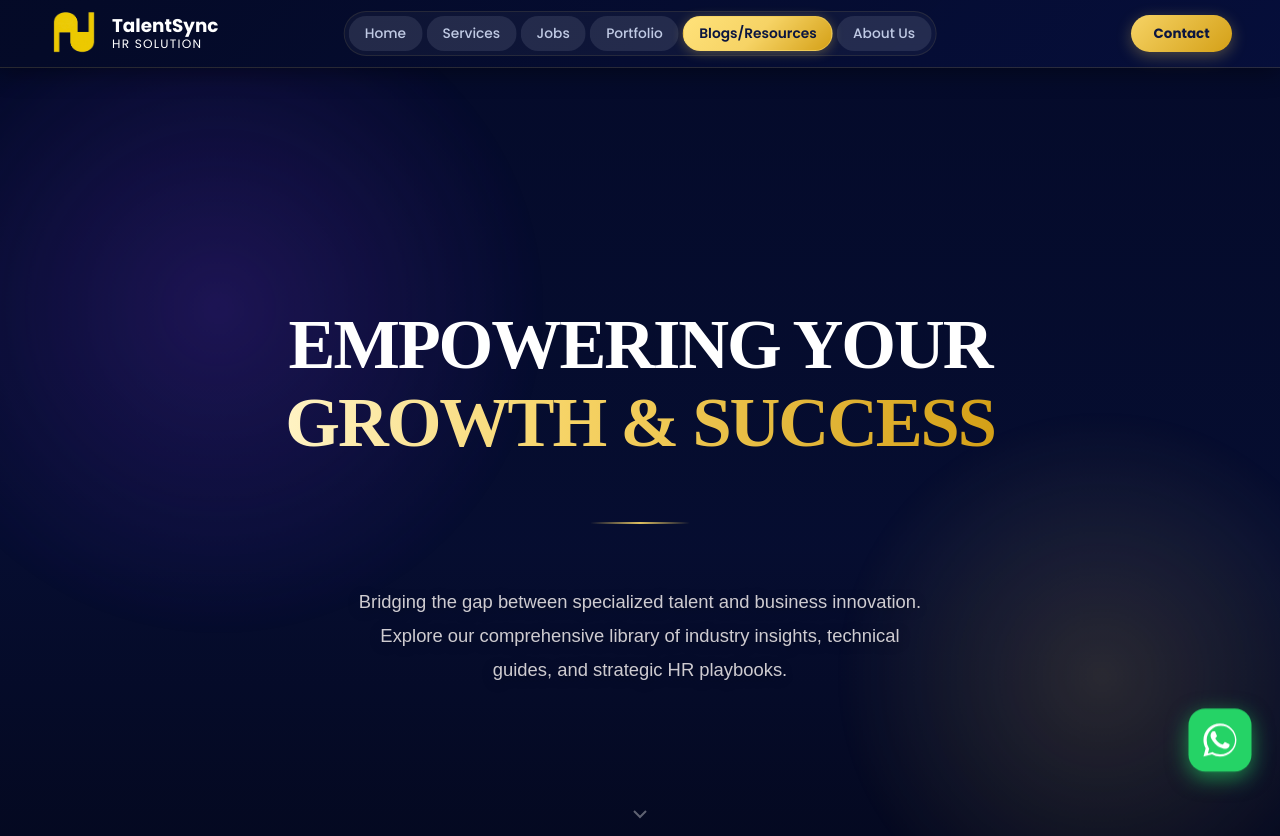
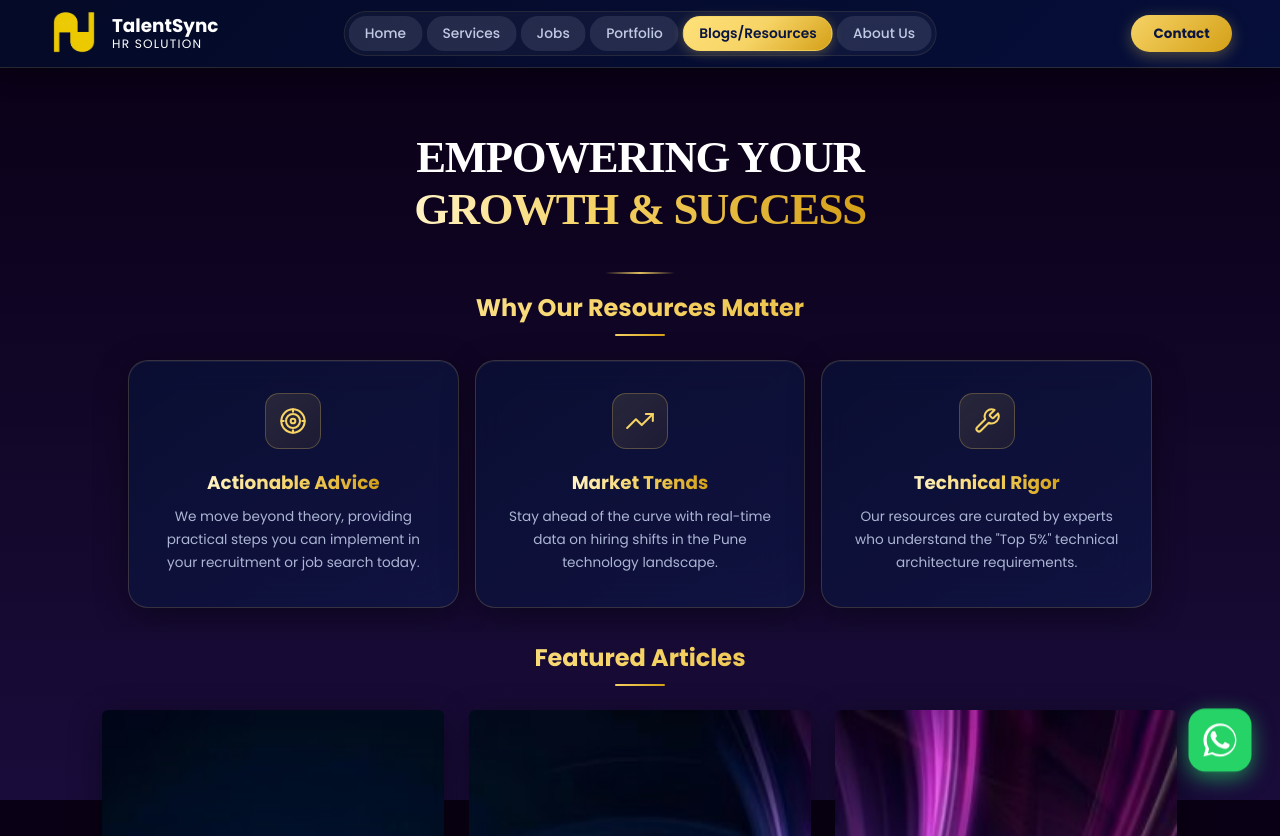
Before and after one commit to Darshan7979/talentsync, a plain HTML site: page Talentsync Website/blogs.html in a window 1280 px wide. Shown: the top 836 px of the page. Drawn offline with Linux system fonts and the light colour scheme.

Commit message:
Add video bg to industries section, update blogs page hero layout and pillar cards styling

```diff
--- a/Talentsync Website/blogs.html
+++ b/Talentsync Website/blogs.html
@@ -26,33 +26,39 @@
 
 
     @keyframes pulse-glow { 0%, 100% { opacity: 0.55; transform: scale(1); } 50% { opacity: 0.85; transform: scale(1.08); } }
-    .hero { position: relative; min-height: 100vh; display: flex; align-items: center; justify-content: center; overflow: hidden; padding: 6rem 2rem; text-align: center; }
+    .hero-pillars-wrap { position: relative; overflow: hidden; }
+    .hero-pillars-wrap > .hero-video-wrap { position: absolute; inset: 0; z-index: 0; }
+    .hero-pillars-wrap > .hero-video-wrap video { width: 100%; height: 100%; object-fit: cover; display: block; opacity: 0; transition: opacity 0.5s ease; }
+    .hero-pillars-wrap > .hero-video-wrap video.loaded { opacity: 1; }
+    .hero-pillars-wrap > .hero-video-overlay { position: absolute; inset: 0; background: rgba(4,8,30,0.62); z-index: 1; }
+    .hero { position: relative; z-index: 2; min-height: auto; display: flex; align-items: flex-start; justify-content: center; overflow: hidden; padding: 1.5rem 2rem 0.5rem; text-align: center; background: transparent; }
+    .pillars-section { position: relative; z-index: 2; }
     .hero-video-wrap { position: absolute; inset: 0; z-index: 0; }
     .hero-video { width: 100%; height: 100%; object-fit: cover; display: block; opacity: 0; transition: opacity 0.5s ease; }
     .hero-video.loaded { opacity: 1; }
-    .hero-video-overlay { position: absolute; inset: 0; background: linear-gradient(180deg, rgba(4,8,30,0.55) 0%, rgba(6,13,46,0.82) 60%, rgba(4,8,30,0.96) 100%); z-index: 1; }
-    .hero::before { content: ''; position: absolute; width: clamp(320px,50vw,680px); height: clamp(320px,50vw,680px); border-radius: 50%; background: radial-gradient(circle, rgba(124,58,237,0.28) 0%, transparent 70%); top: -10%; left: -8%; z-index: 1; pointer-events: none; animation: pulse-glow 7s ease-in-out infinite; }
-    .hero::after { content: ''; position: absolute; width: clamp(260px,40vw,560px); height: clamp(260px,40vw,560px); border-radius: 50%; background: radial-gradient(circle, rgba(246,211,101,0.18) 0%, transparent 70%); bottom: -8%; right: -6%; z-index: 1; pointer-events: none; animation: pulse-glow 9s ease-in-out infinite reverse; }
+    .hero-video-overlay { display: none; }
+    .hero::before { display: none; }
+    .hero::after { display: none; }
     .hero-center { position: relative; z-index: 2; display: flex; flex-direction: column; align-items: center; max-width: 820px; margin: 0 auto; }
-    .hero-eyebrow { margin-bottom: 1.6rem; animation: fadeUp 0.6s ease both; }
+    .hero-eyebrow { margin-bottom: 0.5rem; animation: fadeUp 0.6s ease both; }
     .eyebrow-pill { display: inline-flex; align-items: center; gap: 0.5rem; font-size: 0.72rem; font-weight: 600; letter-spacing: 0.2em; text-transform: uppercase; color: #f7e6a1; background: rgba(246,211,101,0.1); border: 1px solid rgba(246,211,101,0.28); border-radius: 999px; padding: 0.38rem 0.9rem; }
     .eyebrow-pill::before { content: ''; width: 6px; height: 6px; border-radius: 50%; background: linear-gradient(135deg, #f6d365, #d4a017); box-shadow: 0 0 8px rgba(246,211,101,0.7); flex-shrink: 0; }
-    .hero-title { font-family: 'Times New Roman', Times, serif; font-weight: 800; font-size: clamp(2.6rem,5.5vw,5rem); color: #fff; letter-spacing: -0.03em; line-height: 1.1; margin: 0; animation: fadeUp 0.65s ease 0.12s both; }
+    .hero-title { font-family: 'Times New Roman', Times, serif; font-weight: 800; font-size: clamp(1.6rem,3.5vw,2.8rem); color: #fff; letter-spacing: -0.03em; line-height: 1.15; margin: 0; animation: fadeUp 0.65s ease 0.12s both; }
     .hero-title em { font-style: normal; }
-    .hero-divider { width: clamp(60px,10vw,100px); height: 2px; background: linear-gradient(90deg, transparent, rgba(246,211,101,0.9), transparent); border-radius: 2px; margin: 1.8rem auto; animation: fadeUp 0.65s ease 0.22s both; }
+    .hero-divider { width: clamp(40px,8vw,70px); height: 2px; background: linear-gradient(90deg, transparent, rgba(246,211,101,0.9), transparent); border-radius: 2px; margin: 0.3rem auto 0; animation: fadeUp 0.65s ease 0.22s both; }
     .hero-sub { font-family: Arial, Helvetica, sans-serif; font-size: clamp(1rem,1.8vw,1.15rem); color: rgba(220,228,255,0.82); line-height: 1.85; max-width: 580px; margin: 0 auto; animation: fadeUp 0.65s ease 0.28s both; text-shadow: none; font-weight: 400; letter-spacing: 0; }
-    .hero-scroll-cue { position: absolute; bottom: 2.5rem; left: 50%; transform: translateX(-50%); z-index: 2; }
+    .hero-scroll-cue { display: none; }
     .scroll-mouse { width: 26px; height: 40px; border: 2px solid rgba(255,255,255,0.4); border-radius: 13px; display: flex; justify-content: center; padding-top: 6px; }
     .scroll-wheel { width: 4px; height: 8px; background: rgba(255,255,255,0.6); border-radius: 2px; animation: scrollWheel 1.6s ease-in-out infinite; }
     @keyframes scrollWheel { 0% { opacity: 1; transform: translateY(0); } 100% { opacity: 0; transform: translateY(12px); } }
 
     /* ── Content Elements ── */
-    .section-title { text-align: center; margin-bottom: 3.5rem; }
-    .section-title h3 { font-size: 2.2rem; color: var(--primary); margin-bottom: 1rem; position: relative; }
+    .section-title { text-align: center; margin-bottom: 1.5rem; }
+    .section-title h3 { font-size: 1.5rem; color: var(--primary); margin-bottom: 0.6rem; position: relative; }
     .section-title .bar { width: 60px; height: 4px; background: var(--secondary); margin: 0 auto; border-radius: 2px; }
 
     /* ── Enterprise Flip Cards ── */
-    .resources-section { padding: 80px 8%; background: transparent !important; }
+    .resources-section { padding: 0.5rem 8% 1rem; background: transparent !important; }
     .resources-grid { display: grid; grid-template-columns: repeat(3, 1fr); gap: 24px; perspective: 1000px; }
     .resource-card-link { text-decoration: none; display: block; opacity: 0; transform: translateY(40px); transition: opacity 0.7s cubic-bezier(0.2,0.8,0.2,1), transform 0.7s cubic-bezier(0.2,0.8,0.2,1); height: 420px; }
     .resource-card-link.in-view { opacity: 1; transform: translateY(0); }
@@ -85,8 +91,8 @@
     @media (max-width: 600px) { .resources-grid { grid-template-columns: 1fr; } .resource-card { height: 360px !important; } .resource-card-link { height: 360px; } }
 
     /* ── Knowledge Pillars ── */
-    .pillars-section { padding: 80px 10%; text-align: center; background: transparent !important; }
-    .pillars-grid { display: grid; grid-template-columns: repeat(auto-fit, minmax(300px, 1fr)); gap: 2rem; margin-top: 4rem; }
+    .pillars-section { padding: 0.5rem 10% 1.5rem; text-align: center; background: transparent !important; position: relative; z-index: 2; }
+    .pillars-grid { display: grid; grid-template-columns: repeat(auto-fit, minmax(300px, 1fr)); gap: 1rem; margin-top: 1rem; }
     .pillar-item { background: var(--white); padding: 3rem 2rem; border-radius: 20px; border: 1px solid #eef2ff; box-shadow: 0 10px 30px rgba(13, 27, 110, 0.04); transition: all 0.4s ease; text-align: center; display: flex; flex-direction: column; align-items: center; }
     .pillar-item:hover { transform: translateY(-10px); box-shadow: 0 20px 45px rgba(13, 27, 110, 0.08); border-color: var(--secondary); }
     .pillar-icon-wrap { width: 72px; height: 72px; border-radius: 20px; background: linear-gradient(135deg, #eef2ff 0%, #dce8ff 100%); display: flex; align-items: center; justify-content: center; margin-bottom: 1.5rem; transition: all 0.4s ease; flex-shrink: 0; }
@@ -98,23 +104,23 @@
 
     /* ── Video Section removed ── */
     /* ── Glass effect on all cards ── */
-    /* Pillar cards, deep purple */
-    .pillar-item { background: linear-gradient(135deg, rgba(45,27,105,0.35), rgba(13,27,110,0.3)) !important; backdrop-filter: blur(18px) !important; -webkit-backdrop-filter: blur(18px) !important; border: 1px solid rgba(167,139,250,0.3) !important; box-shadow: 0 8px 32px rgba(10,0,21,0.55) !important; }
-    .pillar-item h5 { color: #f3e8ff !important; }
-    .pillar-item p { color: #c4b5fd !important; }
-    .pillar-item:hover { background: linear-gradient(135deg, rgba(109,40,217,0.45), rgba(13,27,110,0.5)) !important; border-color: rgba(232,121,249,0.5) !important; box-shadow: 0 20px 50px rgba(10,0,21,0.7) !important; }
-    .pillar-icon-wrap { background: linear-gradient(135deg, rgba(109,40,217,0.35), rgba(13,27,110,0.4)) !important; border: 1px solid rgba(167,139,250,0.25) !important; }
-    .pillar-item:hover .pillar-icon-wrap { background: linear-gradient(135deg, #ec4899, #6d28d9) !important; box-shadow: 0 8px 24px rgba(236,72,153,0.4) !important; }
-    .pillar-icon-wrap svg { color: #c4b5fd !important; }
-    .pillar-item:hover .pillar-icon-wrap svg { color: #ffffff !important; }
+    /* Pillar cards - premium golden glass */
+    .pillar-item { background: linear-gradient(145deg, rgba(10,16,52,0.85), rgba(15,22,70,0.75)) !important; backdrop-filter: blur(20px) !important; -webkit-backdrop-filter: blur(20px) !important; border: 1px solid rgba(246,211,101,0.18) !important; box-shadow: 0 8px 32px rgba(0,0,0,0.4), inset 0 1px 0 rgba(255,255,255,0.05) !important; padding: 2rem 1.5rem !important; transition: all 0.45s cubic-bezier(0.22,1,0.36,1) !important; }
+    .pillar-item h5 { color: #ffffff !important; font-size: 1.15rem !important; font-weight: 700 !important; background: linear-gradient(90deg, #fff3c4, #f6d365, #d4a017); -webkit-background-clip: text; -webkit-text-fill-color: transparent; background-clip: text; margin-bottom: 0.6rem !important; }
+    .pillar-item p { color: rgba(200,210,240,0.85) !important; font-size: 0.85rem !important; line-height: 1.7 !important; }
+    .pillar-item:hover { transform: translateY(-8px) scale(1.02) !important; background: linear-gradient(145deg, rgba(15,22,70,0.9), rgba(20,30,90,0.85)) !important; border-color: rgba(246,211,101,0.45) !important; box-shadow: 0 24px 60px rgba(0,0,0,0.5), 0 0 30px rgba(246,211,101,0.08), inset 0 1px 0 rgba(255,255,255,0.08) !important; }
+    .pillar-icon-wrap { width: 56px !important; height: 56px !important; border-radius: 14px !important; background: linear-gradient(135deg, rgba(246,211,101,0.12), rgba(212,160,23,0.08)) !important; border: 1px solid rgba(246,211,101,0.25) !important; margin-bottom: 1.2rem !important; transition: all 0.4s ease !important; }
+    .pillar-item:hover .pillar-icon-wrap { background: linear-gradient(135deg, #f6d365, #d4a017) !important; border-color: rgba(246,211,101,0.6) !important; box-shadow: 0 8px 24px rgba(246,211,101,0.35) !important; }
+    .pillar-icon-wrap svg { width: 28px !important; height: 28px !important; color: #f6d365 !important; transition: all 0.4s ease !important; }
+    .pillar-item:hover .pillar-icon-wrap svg { color: #0a1030 !important; }
 
 
 
-    .section-title h3 { color: #f3e8ff !important; }
-    .section-title .bar { background: linear-gradient(90deg, #6d28d9, #e879f9) !important; }
+    .section-title h3 { color: #ffffff !important; background: linear-gradient(90deg, #fff3c4, #f6d365, #d4a017) !important; -webkit-background-clip: text !important; -webkit-text-fill-color: transparent !important; background-clip: text !important; }
+    .section-title .bar { background: linear-gradient(90deg, #f6d365, #d4a017) !important; height: 2px !important; width: 50px !important; }
 
     /* ── Bottom CTA ── */
-    .bottom-cta { background: linear-gradient(135deg, #1a0a2e, #2d1b69) !important; padding: 5rem 10%; border-radius: 30px; margin: 40px 10% 80px; text-align: center; color: #fff; position: relative; overflow: hidden; border: 1px solid rgba(167,139,250,0.25) !important; box-shadow: 0 20px 60px rgba(10,0,21,0.5); }
+    .bottom-cta { background: linear-gradient(135deg, #1a0a2e, #2d1b69) !important; padding: 3rem 10%; border-radius: 30px; margin: 0.5rem 10% 2rem; text-align: center; color: #fff; position: relative; overflow: hidden; border: 1px solid rgba(167,139,250,0.25) !important; box-shadow: 0 20px 60px rgba(10,0,21,0.5); }
     .bottom-cta h3 { font-size: 2.2rem !important; margin-bottom: 1.2rem !important; font-weight: 700 !important; color: #f3e8ff !important; }
     .bottom-cta p { color: #c4b5fd !important; max-width: 650px; margin-left: auto; margin-right: auto; line-height: 1.7; }
     .cta-btn-link { padding: 1.1rem 2.8rem !important; background: linear-gradient(135deg, #6d28d9, #a78bfa) !important; color: #fff !important; text-decoration: none !important; border-radius: 50px !important; font-weight: 700 !important; display: inline-block !important; transition: all 0.3s ease !important; box-shadow: 0 6px 20px rgba(109,40,217,0.4) !important; }
@@ -210,23 +216,22 @@
     </div>
   </nav>
 
-  <section class="hero">
+  <div class="hero-pillars-wrap">
     <div class="hero-video-wrap">
       <video class="hero-video" autoplay muted loop playsinline>
         <source src="bg-video.mp4" type="video/mp4" />
       </video>
-      <div class="hero-video-overlay"></div>
     </div>
+    <div class="hero-video-overlay"></div>
+
+  <section class="hero">
     <div class="hero-center">
       <div class="hero-eyebrow">
 
       </div>
       <h1 class="hero-title">Empowering Your<br><span style="background: linear-gradient(90deg, #fff3c4 0%, #f6d365 40%, #d4a017 100%); -webkit-background-clip: text; -webkit-text-fill-color: transparent; background-clip: text;">Growth & Success</span></h1>
       <div class="hero-divider"></div>
-      <p class="hero-sub">Bridging the gap between specialized talent and business innovation. Explore our comprehensive library of industry insights, technical guides, and strategic HR playbooks.</p>
-    </div>
-    <div class="hero-scroll-cue">
-      <svg width="24" height="24" viewBox="0 0 24 24" fill="none" stroke="rgba(255,255,255,0.5)" stroke-width="2"><polyline points="6 9 12 15 18 9"/></svg>
+
     </div>
   </section>
 
@@ -269,6 +274,7 @@
       </div>
     </div>
   </section>
+  </div><!-- /.hero-pillars-wrap -->
 
   <!-- Main Grid -->
   <section class="resources-section">
```
Also changed, not shown: Talentsync Website/index.html (+36 -1 lines).
